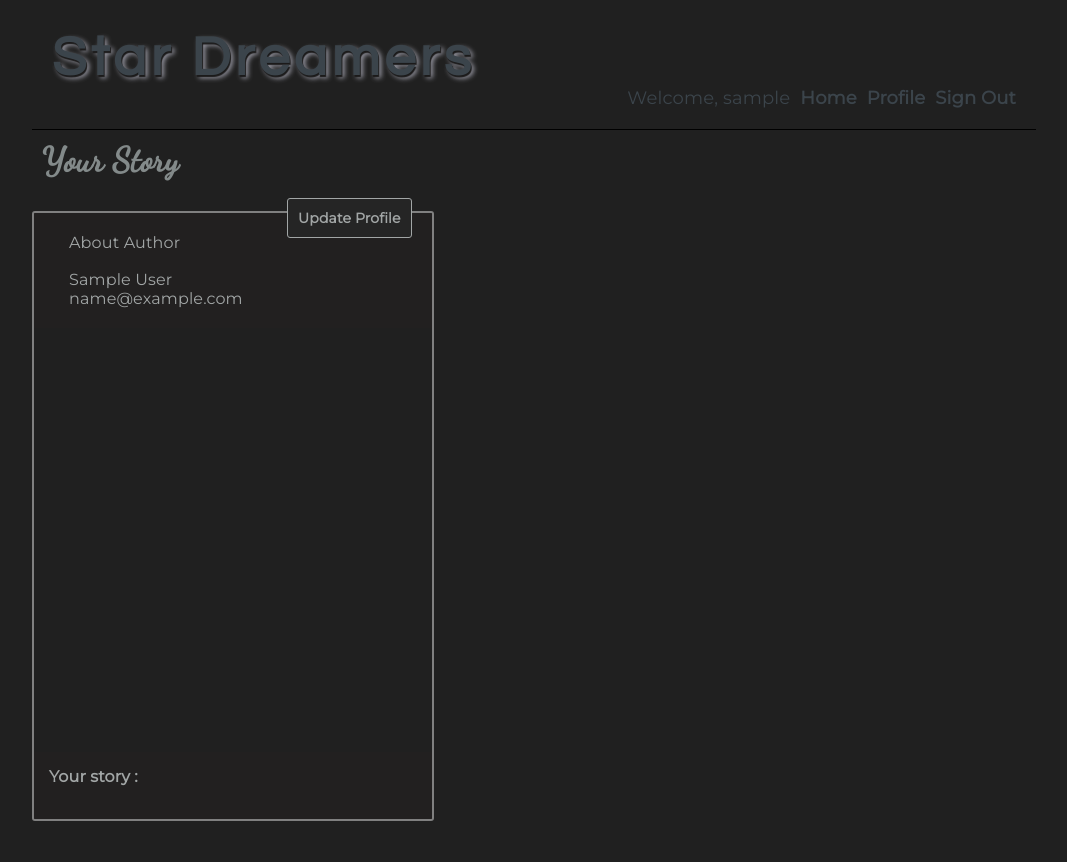
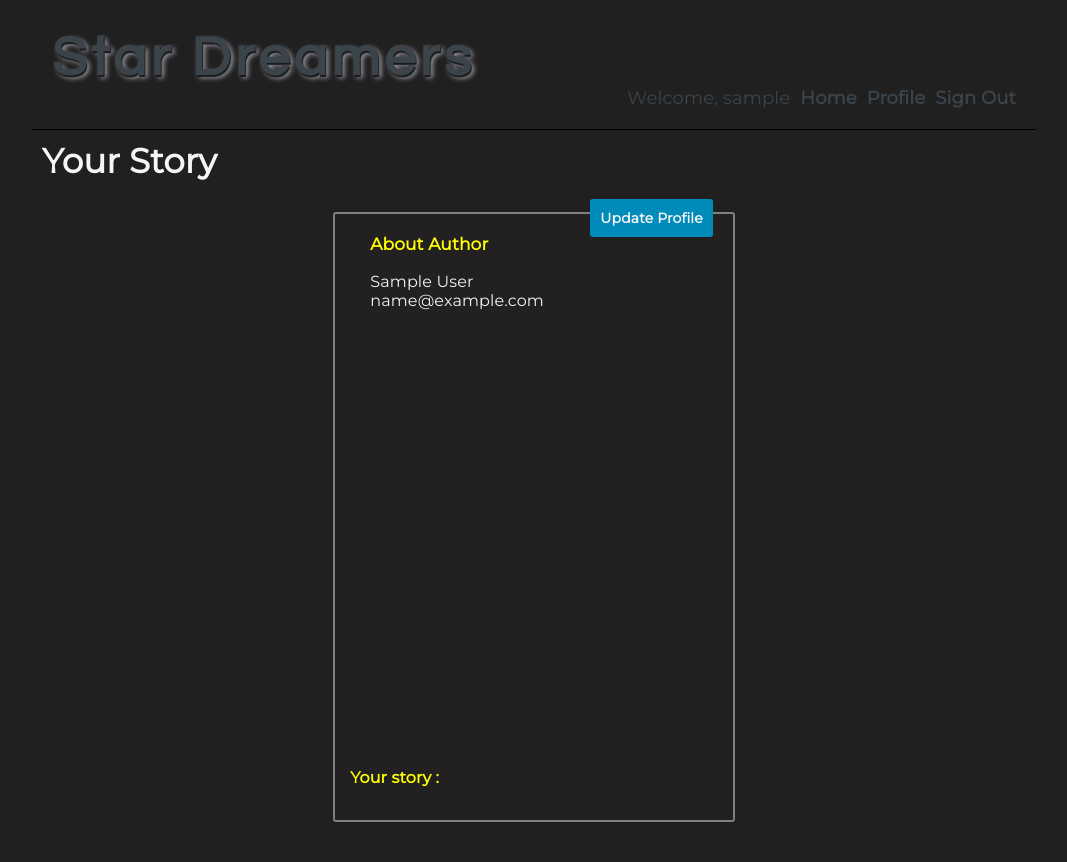
Before and after one commit to murenkot/Star-Dreamers, a Django app: page /profile/ in a window 1280 px wide. Shown: the whole page, without its empty margins (106-1173 px from the left). Before the commit the page ends 821 px from the top, so only its background shows below. Run offline with Django 3.2, Linux system fonts and the light colour scheme; the visitor is signed in with stand-in values (Sample User, id 1); data that the repository does not hold is empty; some libraries are stand-ins or nearby versions.

Commit message:
last update my css

```diff
--- a/stars_app/static/css/profile.css
+++ b/stars_app/static/css/profile.css
@@ -79,9 +79,9 @@ nav {
 }
 
 h3 {
-  font-family: 'Dancing Script', cursive;
+  /* font-family: 'Dancing Script', cursive; */
   font-size: 34px;
-  color: #838a8a;
+  color: whitesmoke;
   padding: 10px;
   margin-bottom: 20px;
 }
@@ -225,7 +225,7 @@ h3 {
 
 .info {
   padding: 0 20px;
-  color: #a2a6a6;
+  color: whitesmoke;
   font-size: 16px;
   font-weight: 500;
 }
@@ -247,16 +247,15 @@ h3 {
   font-weight: 800;
   font-size: 14px;
   padding: 10px;
-  color: #a2a6a6;
-  background-color: #252525;
-  border: 1px solid #a2a6a6;
+  color: whitesmoke;
+  background-color: #008CBA;
   border-radius: 3px;
   cursor: pointer;
 }
 
 .create-user-profile:hover {
-  color: #252525;
-  background-color: #a2a6a6;
+  color: whitesmoke;
+  background-color: rgb(90, 197, 233);
 }
 
 .user-info-detail {
@@ -270,7 +269,7 @@ h3 {
   position: absolute;
   bottom: 0px;
   padding: 15px;
-  color: #a2a6a6;
+  color: white;
   width: 100%;
   background-color: rgba(36, 33, 33, 0.561);
 }
@@ -407,14 +408,14 @@ h3 {
 }
 
 .span-yellow {
-  padding: 0 10px;
-  color: rgb(66, 136, 48);
+  /* padding: 0 10px; */
+  color: yellow;
   font-weight: 800;
   font-size: 17px;
 }
 
 .span-gray {
-  color: #a2a6a6;
+  color: yellow;
   font-weight: 700;
   font-size: 16px;
 }
@@ -599,6 +600,10 @@ h3 {
     font-size: 14px;
   }
 
+  .user-post-section {
+    justify-content: space-around;
+  }
+
   .box-form-profile {
     width: 90%;
     height: auto;
--- a/stars_app/templates/profile.html
+++ b/stars_app/templates/profile.html
@@ -96,7 +96,7 @@
             <p class='create-user-profile'>Update Profile</p>
             {% endif %}
             <div class='user-info-detail'>
-                <p class='info'>About Author</p><br>
+                <p class='info'><span class='span-yellow'>About Author</span></p><br>
                 <p class='info'>{{ user.first_name }} {{ user.last_name }}</p>
                 <p class='info'>{{ user.email }}</p>
             </div>
```
Also changed, not shown: other parts of stars_app/static/css/profile.css (+20 -18 lines), stars_app/templates/welcome.html (line endings or trailing spaces).
